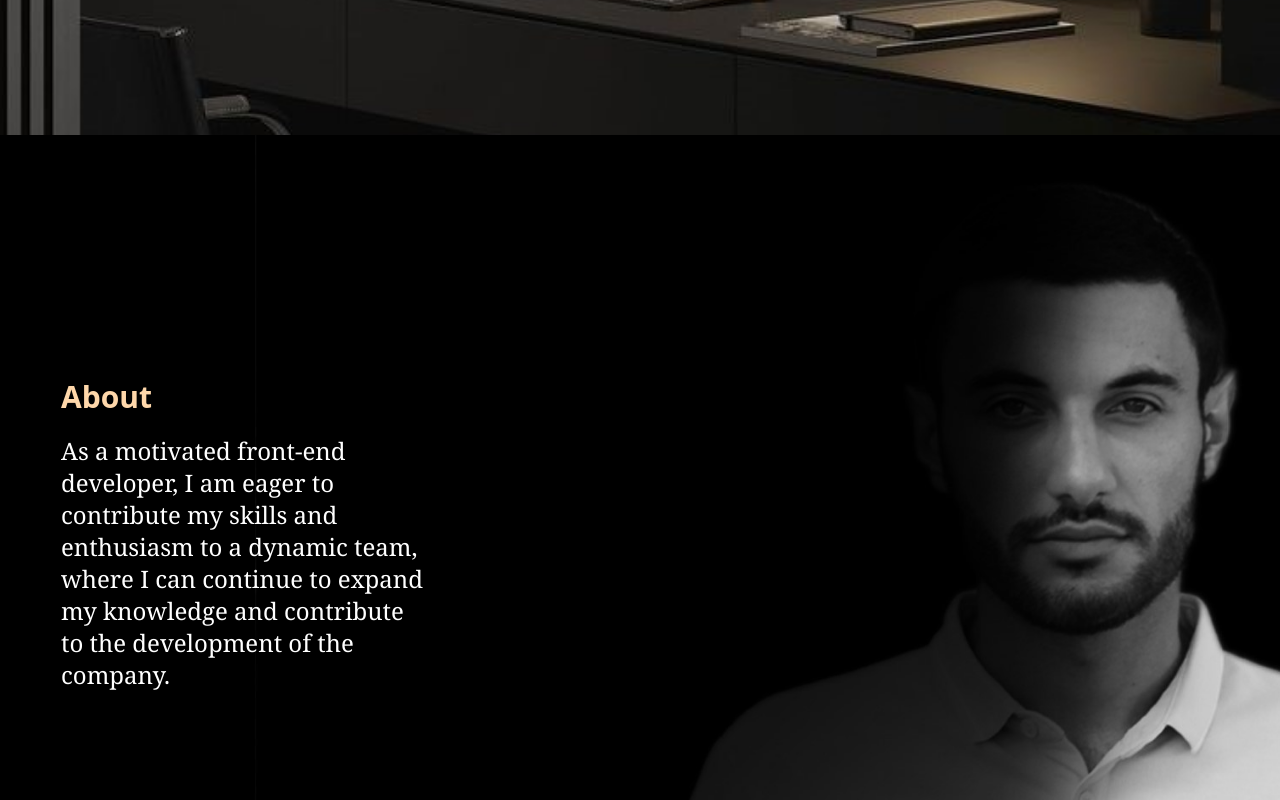
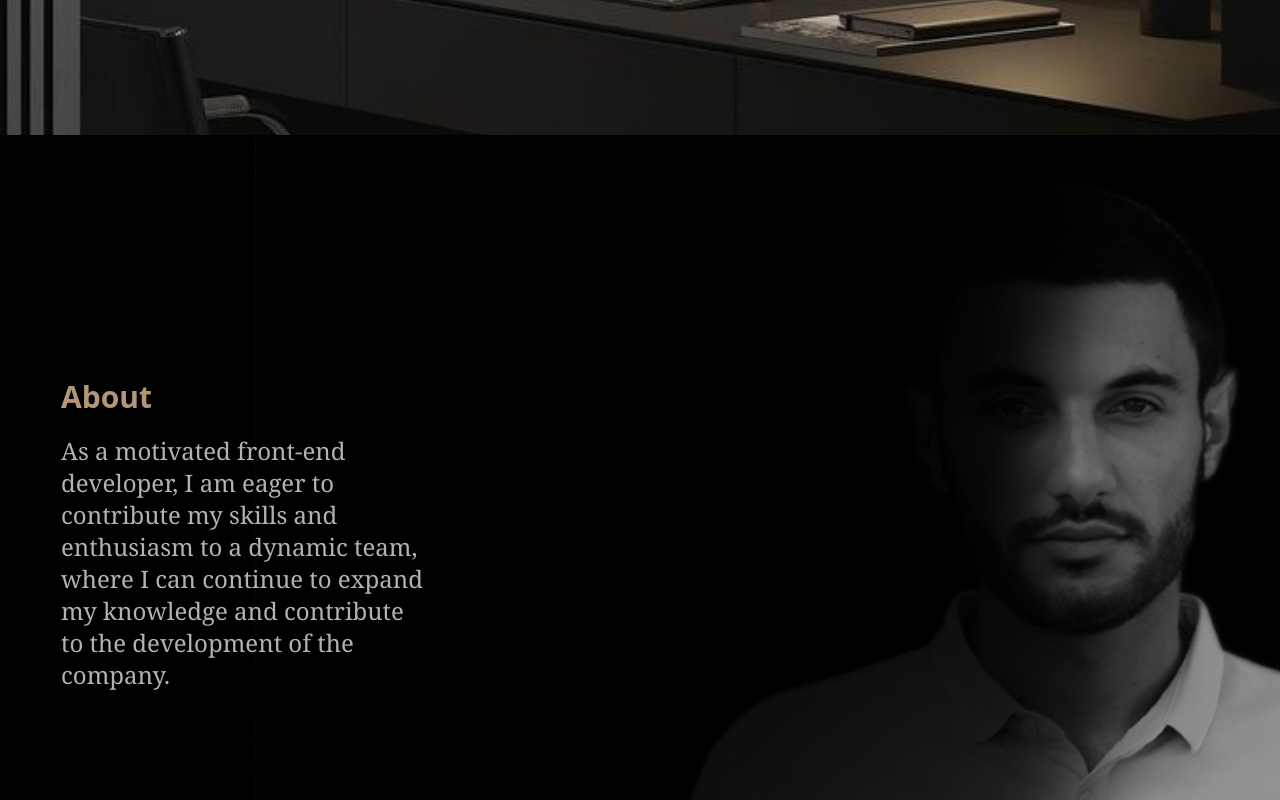
Before and after one commit to Noro233/Noro233.github.io, a React (Create React App) app: page / in a window 1280 px wide. Shown: the part 740-1540 px from the top of the page. Built offline with nearby package versions, Linux system fonts and the light colour scheme.

Commit message:
changes for components

```diff
--- a/src/Components/About/About.jsx
+++ b/src/Components/About/About.jsx
@@ -11,10 +11,10 @@ function About() {
                 id="about"
                 className="flex pl-[45px] pr-[40px] items-center
                            w-full min-h-screen bg-cover bg-right-bottom
-                           md:bg-center bg-no-repeat text-white overflow-hidden"
+                           md:bg-center bg-no-repeat text-white overflow-hidden relative"
                 style={{ backgroundImage: `url(${Photo})` }}
             >
-
+            <div className="inset-0 bg-black opacity-30 absolute"> </div>
 
 
                 <div className=" flex flex-col
@@ -23,11 +23,7 @@ function About() {
                     <div className=" max-w-[250px] sm:max-w-[350px] md:max-w-[500px]
                                      lg:max-w-[400px] xl:max-w-[400px] 2xl:max-w-[550px]
                                      p-4 flex flex-col gap-5
-                                     mt-0 sm:mt-[450px] mb:mt-[450px] md:mt-0
-
-
-
-                                    ">
+                                     mt-0 sm:mt-[450px] mb:mt-[450px] md:mt-0 ">
 
                         <h3 className="text-xl md:text-2xl lg:text-3xl sm:text-3xl
                                        font-bold text-designColor ">
--- a/src/Components/Contacts/Contacts.jsx
+++ b/src/Components/Contacts/Contacts.jsx
@@ -13,13 +13,13 @@ function Contacts() {
                                        overflow-x-auto overflow-hidden">
 
 
-      <div className=" flex flex-row items-center
-                       flex-wrap mt-[130px] overflow-hidden">
+      <div className=" flex flex-row items-center justify-center
+                       flex-wrap mt-[110px] overflow-hidden">
 
         {/* Background Image */}
         <img src={Booksimage}
           alt="Background"
-          className="w-90 object-cover inset-0 z-0 " />
+          className="w-100 object-cover inset-0 z-0 " />
 
         <div className=" flex flex-col md:flex-row
                         items-center justify-end p-5 ">
--- a/src/Components/Navbar/Navbar.jsx
+++ b/src/Components/Navbar/Navbar.jsx
@@ -12,10 +12,9 @@ const Navbar = () => {
             <div className="max-w-6xl mx-auto px-4 py-4 flex
                             items-center justify-between">
 
-                <div className="text-white text-2xl font-bold w-full ">
+                <div className="text-white text-2xl font-bold w-fit ">
                     {isMenuOpen ? <a></a> : <a href="#home"
-                                            className='text-designColor
-                                                      '>Norayr</a>}
+                        className='text-designColor'>Norayr</a>}
                 </div>
 
                 {/* Navigation Links for Desktop */}
```
